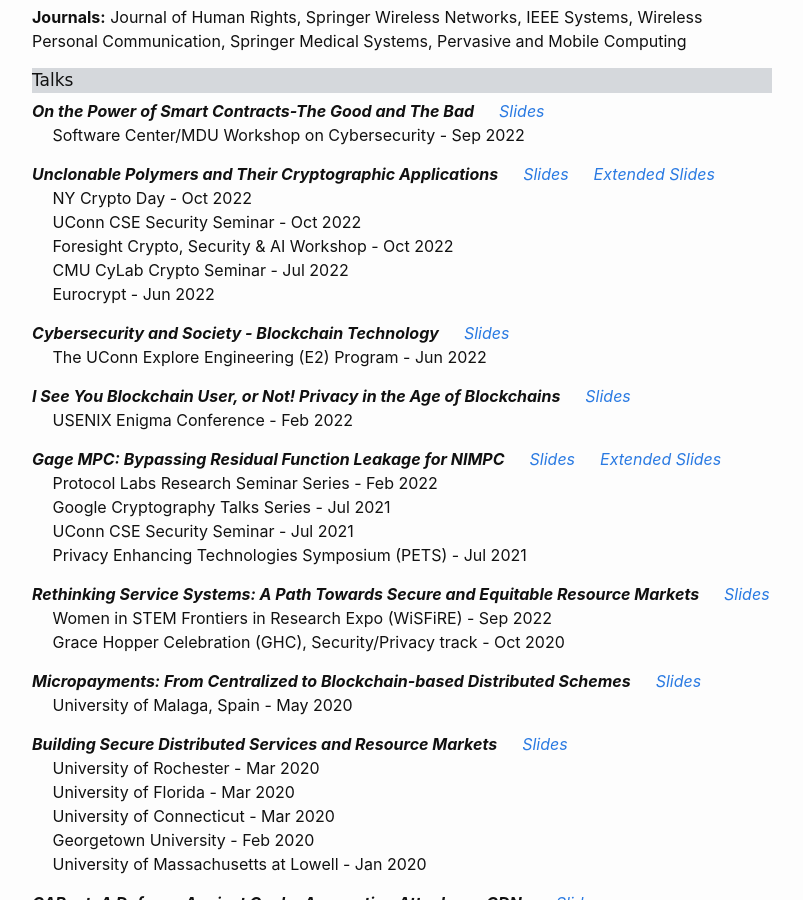
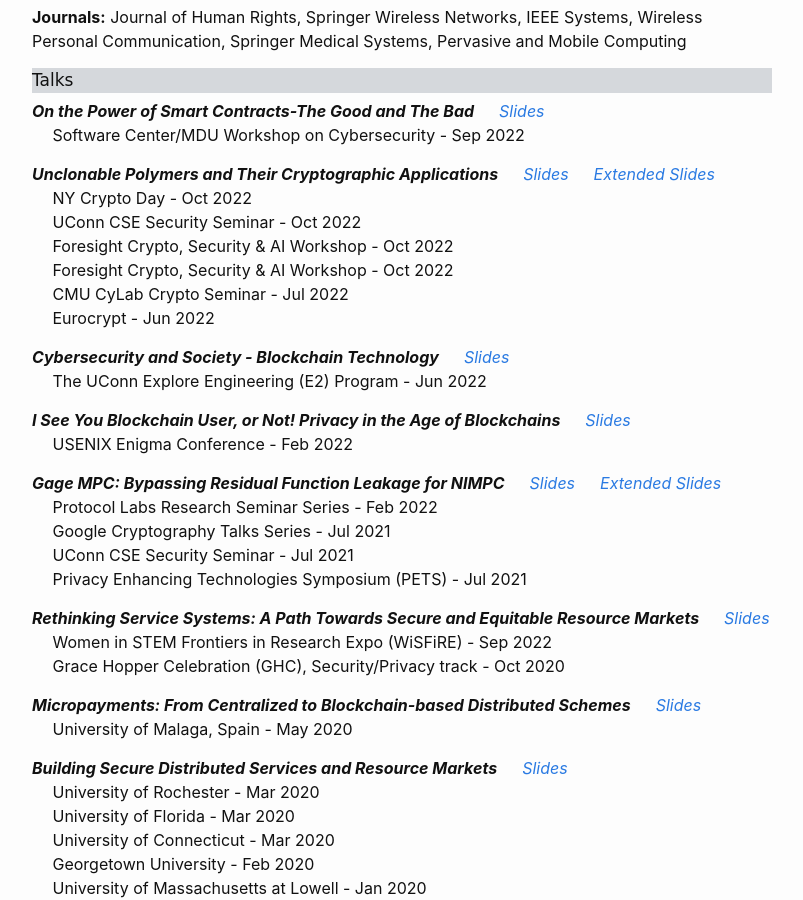
Before and after one commit to GhadaAlmashaqbeh/GhadaAlmashaqbeh.github.io, a Jekyll site: the page built from 03-talks.md, in a window 1280 px wide and 900 px high, scrolled down 828 px. Shown: the whole window, without its empty margins (238-1041 px from the left). Built offline with Jekyll 4.4.1, drawn with Linux system fonts in a browser that asks for light colours.

Commit message:
add lectures for next week

```diff
--- a/03-talks.md
+++ b/03-talks.md
@@ -45,6 +45,7 @@
 ***Unclonable Polymers and Their Cryptographic Applications*** &emsp; [_Slides_](../slides/eurocrypt22.pdf) &emsp; [_Extended Slides_](../slides/ediblecrypto-ext.pdf) <br/>
 &emsp; NY Crypto Day - Oct 2022 <br/>
 &emsp; UConn CSE Security Seminar - Oct 2022 <br/>
+&emsp; Foresight Crypto, Security & AI Workshop - Oct 2022 <br/>
 &emsp; Foresight Crypto, Security & AI Workshop - Oct 2022 <br/>
 &emsp; CMU CyLab Crypto Seminar - Jul 2022<br/>
 &emsp; Eurocrypt - Jun 2022
```
